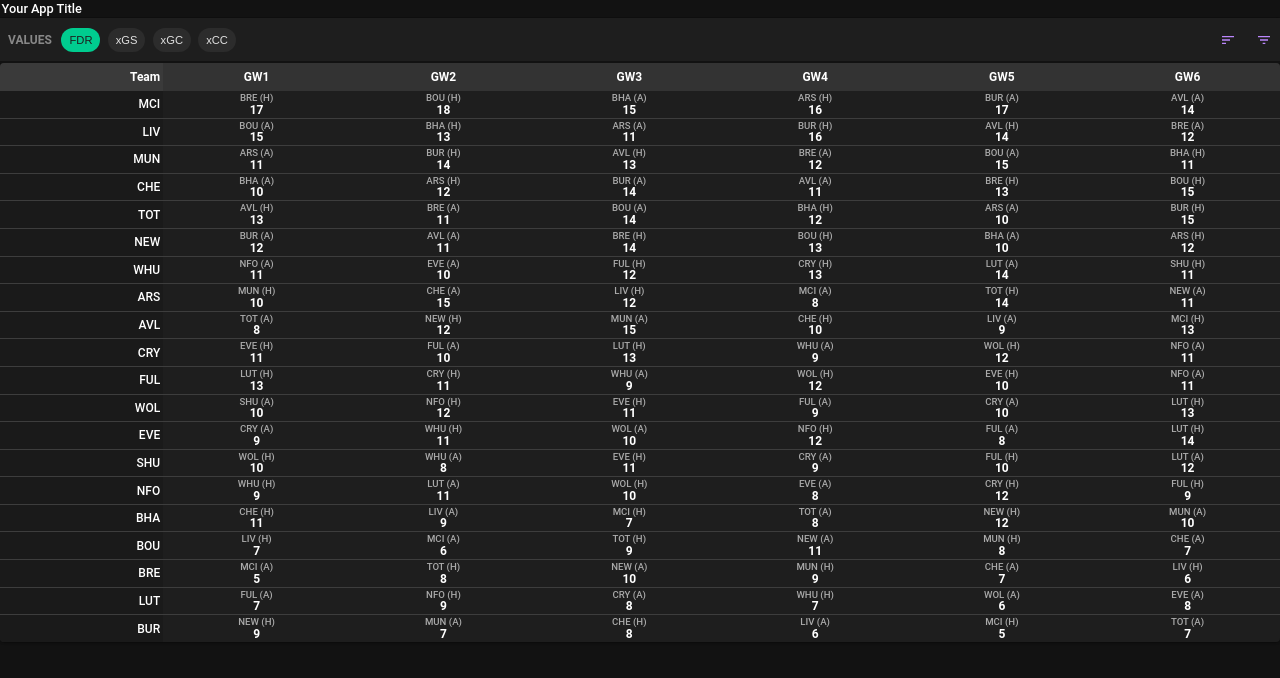
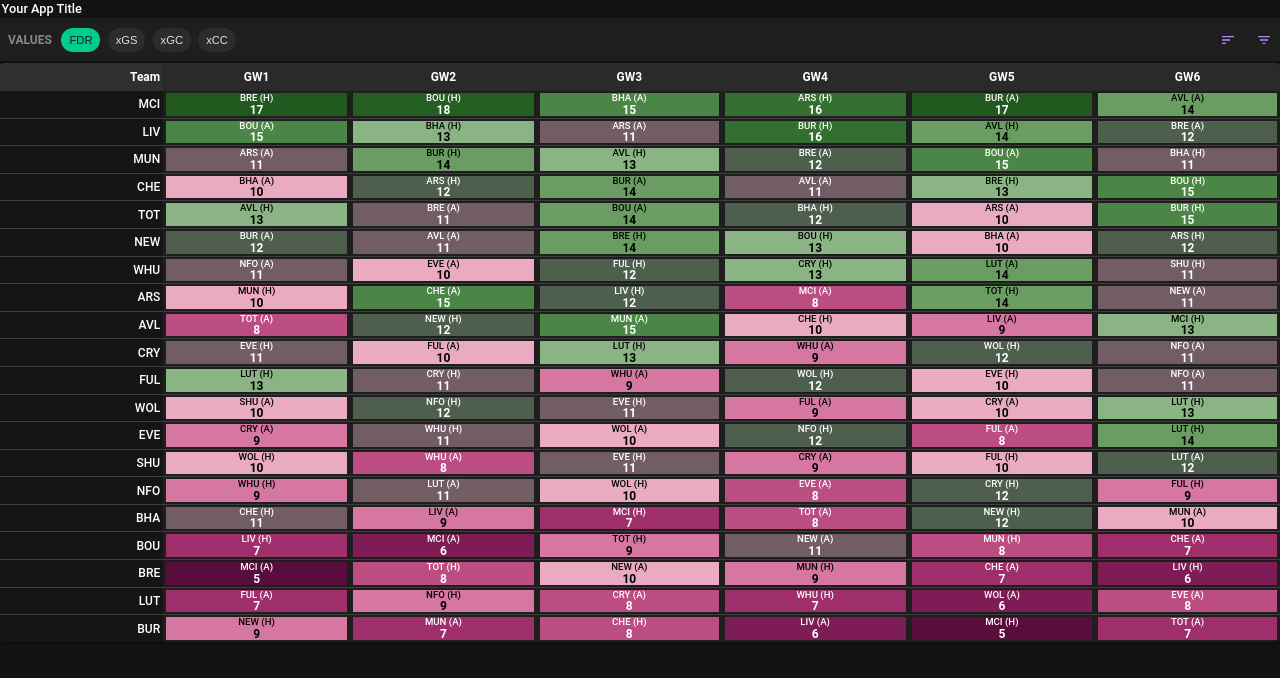
Before and after one commit to ameyakarve/ameyakarve.github.com, a React (Create React App) app: page / in a window 1280 px wide. Shown: the top 678 px of the page. Built offline with nearby package versions, Linux system fonts and the light colour scheme.

Commit message:
color scale

```diff
--- a/src/components/GWCell.js
+++ b/src/components/GWCell.js
@@ -1,13 +1,22 @@
 import React from 'react';
 import './Table.css';
 
-function GWCell({ opponent, isHome, value }) {
+function GWCell({ opponent, isHome, value, backgroundColor }) {
+  // Function to determine if the background color is light
+  const isColorLight = (color) => {
+    const rgb = color.match(/\d+/g);
+    const brightness = (rgb[0] * 299 + rgb[1] * 587 + rgb[2] * 114) / 1000;
+    return brightness > 128;
+  };
+
+  const textColor = isColorLight(backgroundColor) ? '#000000' : '#ffffff';
+
   return (
-    <div className="gw-cell">
-      <div className="opponent">
+    <div className="gw-cell" style={{ backgroundColor }}>
+      <div className="opponent" style={{ color: textColor }}>
         {opponent} ({isHome ? 'H' : 'A'})
       </div>
-      <div className="value">{value}</div>
+      <div className="value" style={{ color: textColor }}>{value}</div>
     </div>
   );
 }
--- a/src/components/Table.css
+++ b/src/components/Table.css
@@ -129,9 +129,9 @@ th.fixed-column {
 }
 
 .fpl-table th {
-  background-color: #333333; /* Darker header background for better contrast */
+  background-color: #2a2a2a; /* Darker header background */
   font-weight: 600;
-  color: #ffffff; /* Bright text color for contrast */
+  color: #ffffff; /* Brighter text color */
   position: sticky;
   top: 0;
   z-index: 10;
@@ -145,12 +145,12 @@ th.fixed-column {
 .fpl-table td:first-child {
   position: sticky;
   left: 0;
-  background-color: #1a1a1a; /* Slightly lighter than the main background for distinction */
+  background-color: #151515; /* Darker background for team column */
   z-index: 5;
   min-width: 2rem !important; /* Increased from 1.8rem */
   text-align: right !important; /* Changed from left to right */
   padding-right: 3px; /* Changed padding-left to padding-right */
-  color: #ffffff; /* Bright text color for contrast */
+  color: #ffffff; /* Brighter text color */
   font-weight: 500; /* Slightly bolder text */
 }
 
@@ -160,8 +160,8 @@ th.fixed-column {
   z-index: 15;
   text-align: right !important; /* Added to align header with the team names */
   padding-right: 3px; /* Added to match the padding of the team names */
-  background-color: #3a3a3a; /* Slightly darker than the header for distinction */
-  color: #ffffff; /* Bright text color for contrast */
+  background-color: #303030; /* Slightly darker than the header for distinction */
+  color: #ffffff; /* Brighter text color */
 }
 
 @media (max-width: 667px) {
--- a/src/components/Table.js
+++ b/src/components/Table.js
@@ -28,11 +28,47 @@ function Table({ data, sortConfig, filterConfig }) {
     return result;
   }, [data, sortConfig, filterConfig]);
 
+  const gameweeks = ['GW1', 'GW2', 'GW3', 'GW4', 'GW5', 'GW6'];
+
+  // Calculate min and max values
+  const allValues = data.flatMap(row => gameweeks.map(gw => row[gw].value));
+  const minValue = Math.min(...allValues);
+  const maxValue = Math.max(...allValues);
+
+  // Function to calculate color based on value using a modified ColorBrewer PiYG scale
+  const getColor = (value) => {
+    const ratio = (value - minValue) / (maxValue - minValue);
+
+    // Modified ColorBrewer PiYG scale (11 colors)
+    const colors = [
+      [89, 13, 61],    // Darkest pink (hardest fixture)
+      [136, 32, 92],
+      [176, 60, 119],
+      [212, 114, 158],
+      [237, 180, 201],
+      [39, 39, 39],    // Middle (neutral, dark gray)
+      [144, 184, 138],
+      [102, 155, 94],
+      [65, 125, 59],
+      [37, 95, 33],
+      [20, 69, 19]     // Darkest green (easiest fixture)
+    ];
+
+    const colorIndex = Math.min(Math.floor(ratio * 10), 9);
+    const lowerColor = colors[colorIndex];
+    const upperColor = colors[colorIndex + 1];
+    const colorRatio = (ratio * 10) % 1;
+
+    const r = Math.round(lowerColor[0] + colorRatio * (upperColor[0] - lowerColor[0]));
+    const g = Math.round(lowerColor[1] + colorRatio * (upperColor[1] - lowerColor[1]));
+    const b = Math.round(lowerColor[2] + colorRatio * (upperColor[2] - lowerColor[2]));
+
+    return `rgb(${r}, ${g}, ${b})`;
+  };
+
   if (!data || data.length === 0) {
     return <div>No data available</div>;
   }
-
-  const gameweeks = ['GW1', 'GW2', 'GW3', 'GW4', 'GW5', 'GW6'];
 
   return (
     <div className="table-container">
@@ -53,6 +89,7 @@ function Table({ data, sortConfig, filterConfig }) {
                     opponent={row[gw].opponent}
                     isHome={row[gw].isHome}
                     value={row[gw].value}
+                    backgroundColor={getColor(row[gw].value)}
                   />
                 </td>
               ))}
```
